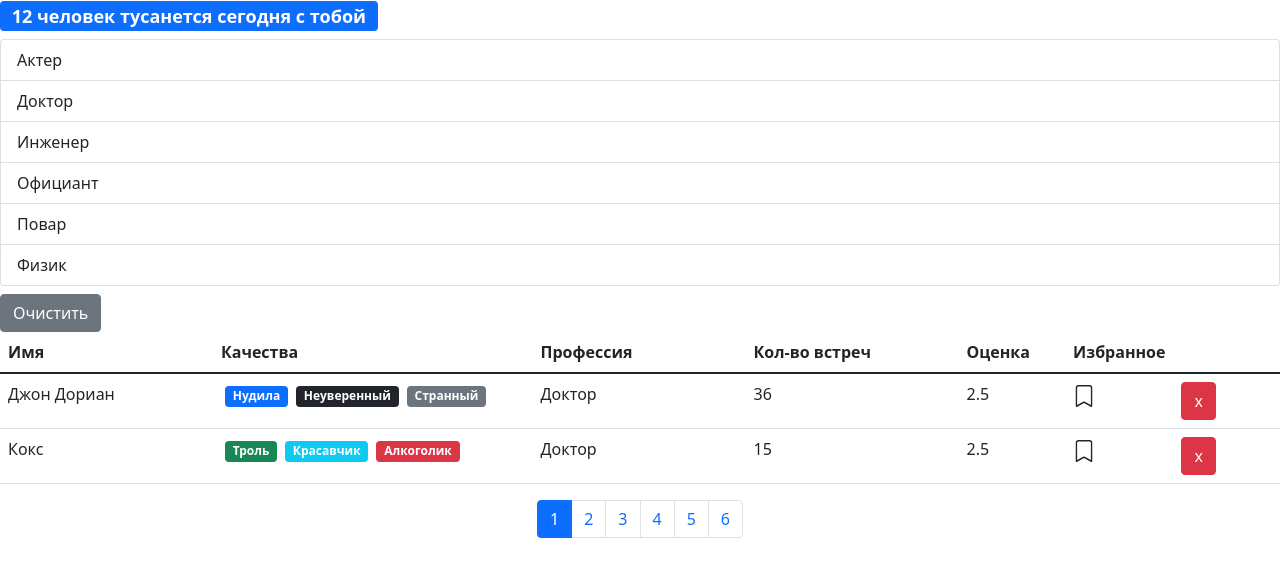
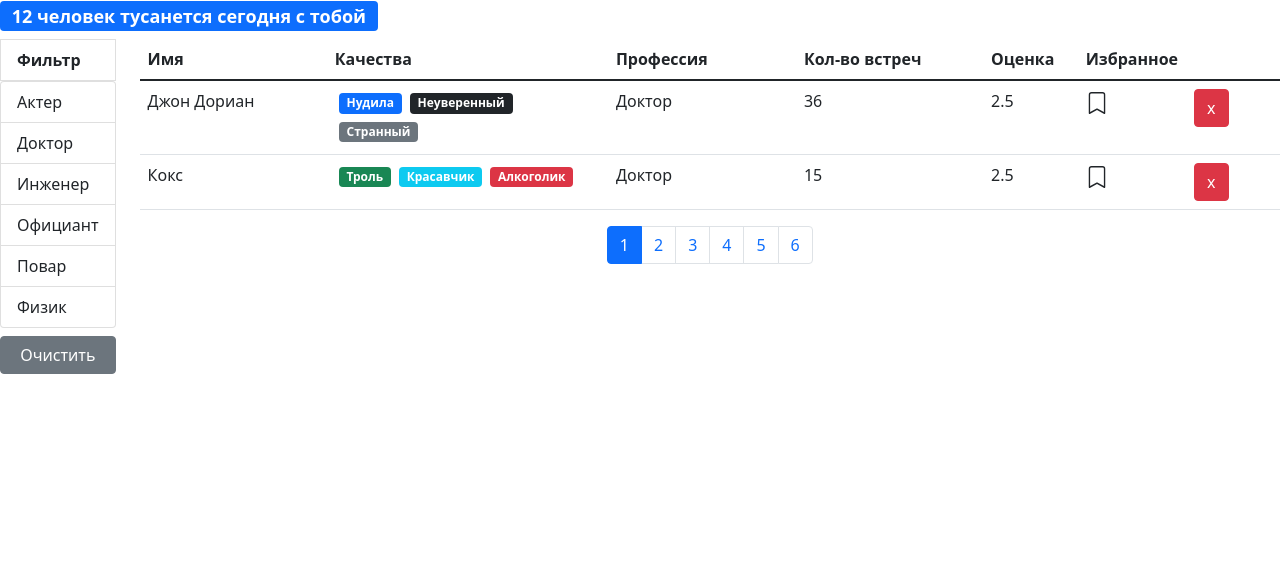
Before and after one commit to egolegegit/2_Frontend_lesson_2_1, a React (Create React App) app: page / in a window 1280 px wide. Shown: the top 576 px of the page. Built offline with nearby package versions, Linux system fonts and the light colour scheme.

Commit message:
fix style component

```diff
--- a/src/app/api/fake.api/professions.api.js
+++ b/src/app/api/fake.api/professions.api.js
@@ -11,7 +11,7 @@ const fetchAll = () =>
   new Promise((resolve) => {
     window.setTimeout(() => {
       resolve(professions)
-    }, 2000)
+    }, 1500)
   })
 
 export default {
--- a/src/app/components/searchstatus.jsx
+++ b/src/app/components/searchstatus.jsx
@@ -2,17 +2,14 @@ import React from 'react'
 import { renderPhrase } from '../utils/utils'
 import PropTypes from 'prop-types'
 
-const SearchStatus = ({ users }) => {
+const SearchStatus = ({ count }) => {
   const titles = ['человек', 'человека', 'человек']
 
   let classesTitle = 'badge bg-'
-  classesTitle += users.length !== 0 ? 'primary' : 'danger'
+  classesTitle += count !== 0 ? 'primary' : 'danger'
   const texTitle =
-    users.length !== 0
-      ? `${users.length} ${renderPhrase(
-          users.length,
-          titles
-        )} тусанется сегодня с тобой `
+    count !== 0
+      ? `${count} ${renderPhrase(count, titles)} тусанется сегодня с тобой `
       : 'Никто с тобой не тусанет'
   return (
     <h4>
@@ -22,7 +19,7 @@ const SearchStatus = ({ users }) => {
 }
 
 SearchStatus.propTypes = {
-  users: PropTypes.array.isRequired,
+  count: PropTypes.number.isRequired,
 }
 
 export default SearchStatus
--- a/src/app/components/users.jsx
+++ b/src/app/components/users.jsx
@@ -59,9 +59,11 @@ const Users = ({ users, ...rest }) => {
 
   const renderTables = () => {
     return (
-      <>
-        <SearchStatus users={filterUsers} />
-
+      <div className="d-flex flex-column">
+        <SearchStatus count={userCount} />
+        <div className="d-flex flex-row">
+          <div className="d-flex flex-column me-4">
+            <span className="list-group-item fw-bold">Фильтр</span>
             {professions && (
               <>
                 <GroupList
@@ -69,12 +71,16 @@ const Users = ({ users, ...rest }) => {
                   onitemSelect={handleProfessionsSelect}
                   selectedItem={selectedProf}
                 />
-            <button className="btn btn-secondary mt-2" onClick={clearFilter}>
+                <button
+                  className="btn btn-secondary mt-2"
+                  onClick={clearFilter}
+                >
                   Очистить
                 </button>
               </>
             )}
-
+          </div>
+          <div className="d-flex flex-column flex-fill">
             {userCount > 0 && (
               <table className="table table-hover">
                 <thead>
@@ -103,7 +109,9 @@ const Users = ({ users, ...rest }) => {
               currentPage={newCurrentPage}
               onPageChange={handlePageChange}
             />
-      </>
+          </div>
+        </div>
+      </div>
     )
   }
 
```
Lines whose indentation alone changed are shown as unchanged.
